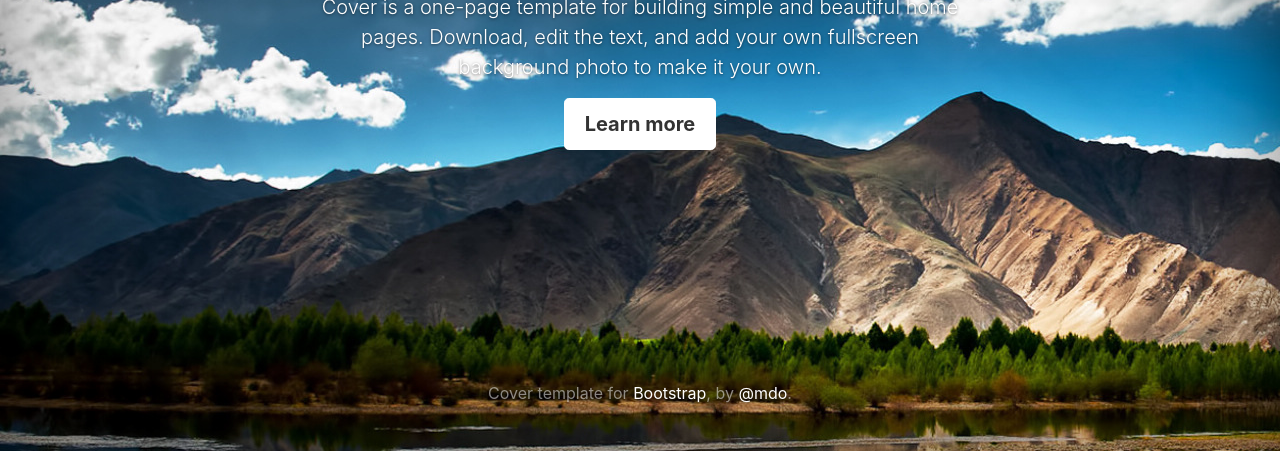
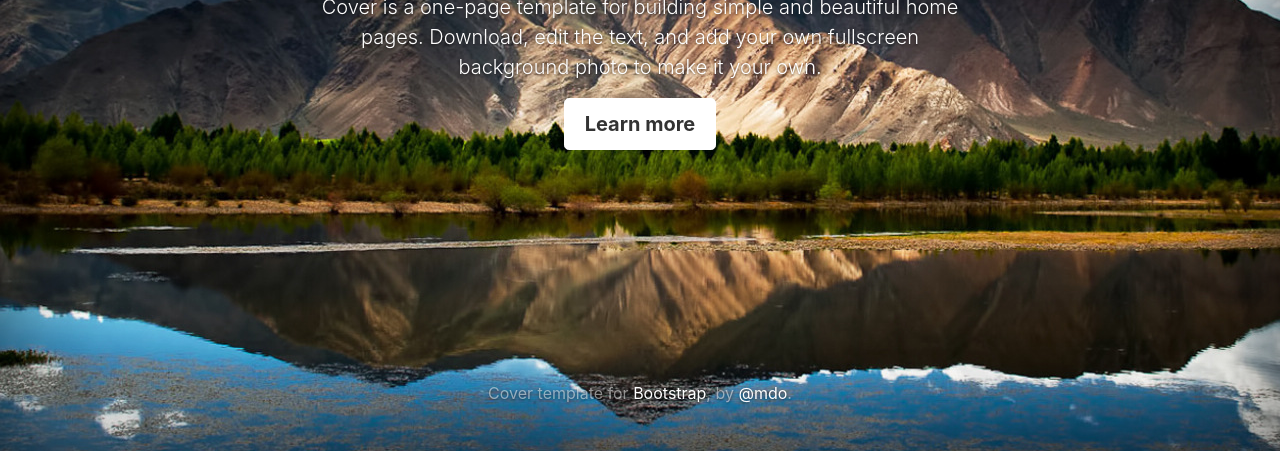
Before and after one commit to jappre/jappre.github.io, a plain HTML site: page index.html in a window 1280 px wide. Shown: the part 349-800 px from the top of the page. Drawn offline with nearby package versions, Linux system fonts and the light colour scheme; a script that the page names is missing; files whose address does not match are found by name.

Commit message:
feat: 添加背景图

```diff
--- a/stylesheets/cover.css
+++ b/stylesheets/cover.css
@@ -27,8 +27,10 @@ a:hover {
 html,
 body {
   height: 100%;
-  background-color: #ddd;
+  background-color: #333;
   background-image: url(images/background.jpg);
+  background-position: center;
+  background-repeat: no-repeat;
 }
 body {
   color: #fff;
```
Also changed, not shown: stylesheets/images/background.jpg (renamed from images/background.jpg).
